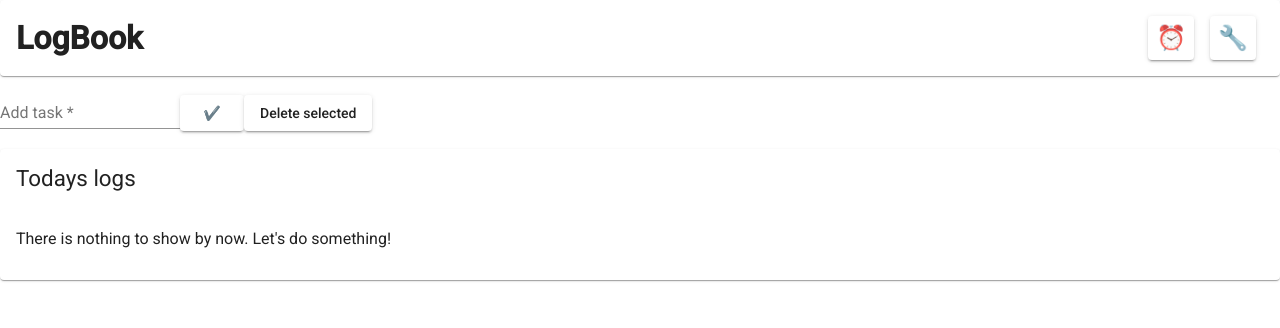
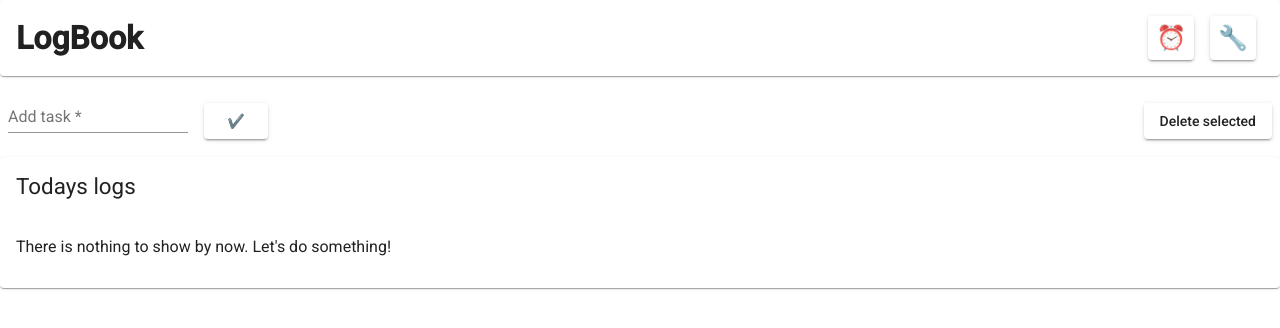
Before and after one commit to kwkr/logbook, an Angular app: page /settings in a window 1280 px wide. Shown: the top 328 px of the page. Built offline with nearby package versions, Linux system fonts and the light colour scheme.

Commit message:
added styling to buttons and added adding item on enter

```diff
--- a/src/app/settings/projects-list/projects-list.component.html
+++ b/src/app/settings/projects-list/projects-list.component.html
@@ -4,6 +4,9 @@
       {{ project }}
     </mat-list-option>
   </mat-selection-list>
+  <div class="input-wrapper">
+    <div class="add-project-input-wrapper">
+      <div class="small-margin">
         <mat-form-field>
           <input
             matInput
@@ -12,6 +15,14 @@
             placeholder="Add task"
           />
         </mat-form-field>
+      </div>
+
+      <div class="small-margin">
         <button mat-raised-button (click)="addTask()">✔️</button>
+      </div>
+    </div>
+    <div class="small-margin delete-button-wrapper">
       <button mat-raised-button (click)="deleteTasks()">Delete selected</button>
     </div>
+  </div>
+</div>
--- a/src/app/settings/projects-list/projects-list.component.scss
+++ b/src/app/settings/projects-list/projects-list.component.scss
@@ -1,3 +1,29 @@
+.input-wrapper{
+  display: flex;
+}
+
+.add-project-input-wrapper{
+  display: flex;
+  justify-content: space-between;
+  align-items: center;
+}
+
+.small-margin{
+  margin: 4px 8px;
+}
+
+.delete-button-wrapper{
+  flex: 2;
+  display: flex;
+  justify-content: flex-end;
+}
+
+.delete-button-wrapper > button{
+  align-self:center;
+}
+
+
+//styling checkbox
 ::ng-deep mat-pseudo-checkbox.mat-pseudo-checkbox-checked::after{
   transform: none;
   content: "❌";
--- a/src/app/settings/projects-list/projects-list.component.ts
+++ b/src/app/settings/projects-list/projects-list.component.ts
@@ -1,4 +1,4 @@
-import { Component, OnInit, ViewChild } from '@angular/core';
+import { Component, OnInit, ViewChild, HostListener } from '@angular/core';
 import { SettingsService } from 'src/app/core/settings.service';
 import { FormControl } from '@angular/forms';
 import { MatSelectionList } from '@angular/material/list';
@@ -20,6 +20,14 @@ export class ProjectsListComponent implements OnInit {
     });
   }
 
+  @HostListener('window:keyup', ['$event'])
+  public enterEvent(event: KeyboardEvent) {
+    console.log(event);
+    if (event.keyCode === 13) {
+      this.addTask();
+    }
+  }
+
   public deleteTasks() {
     const projectsToRemove = [];
     this.projectsList.selectedOptions.selected.forEach(option => {
```
Lines whose indentation alone changed are shown as unchanged.
